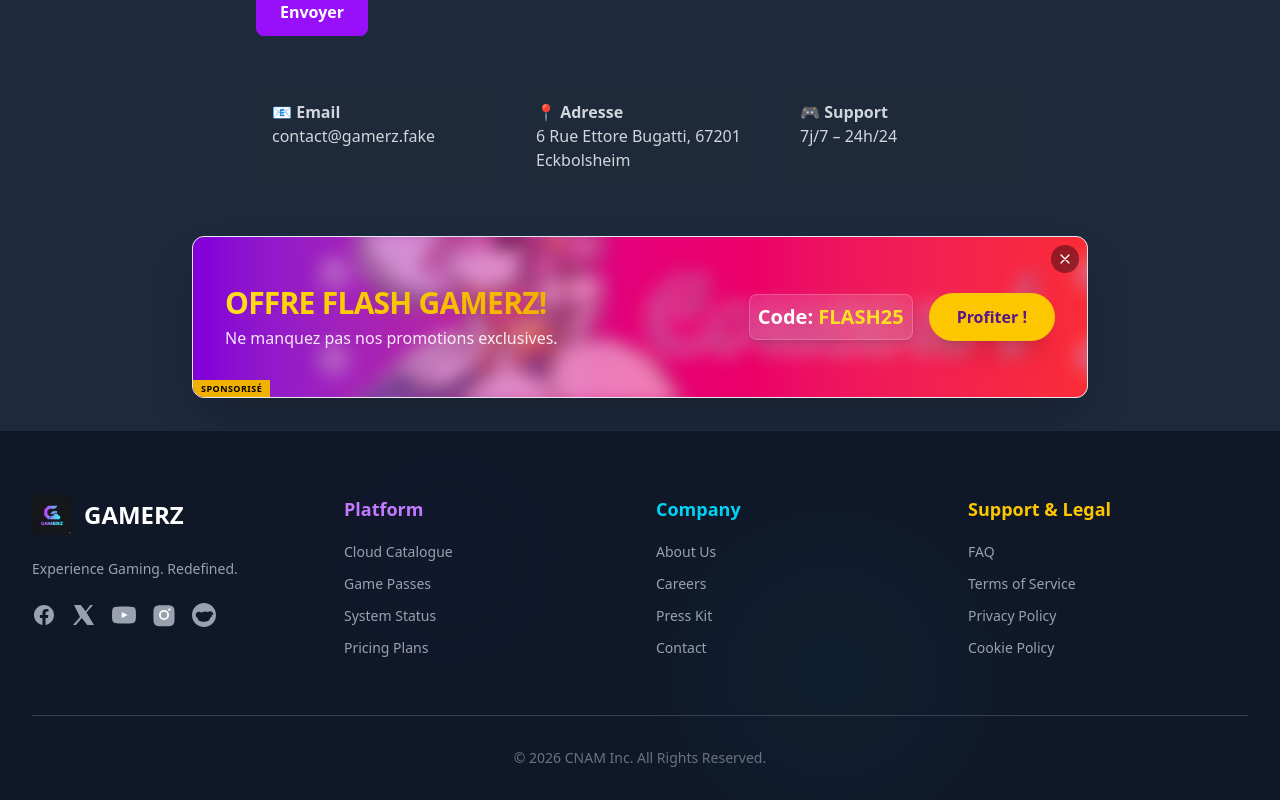
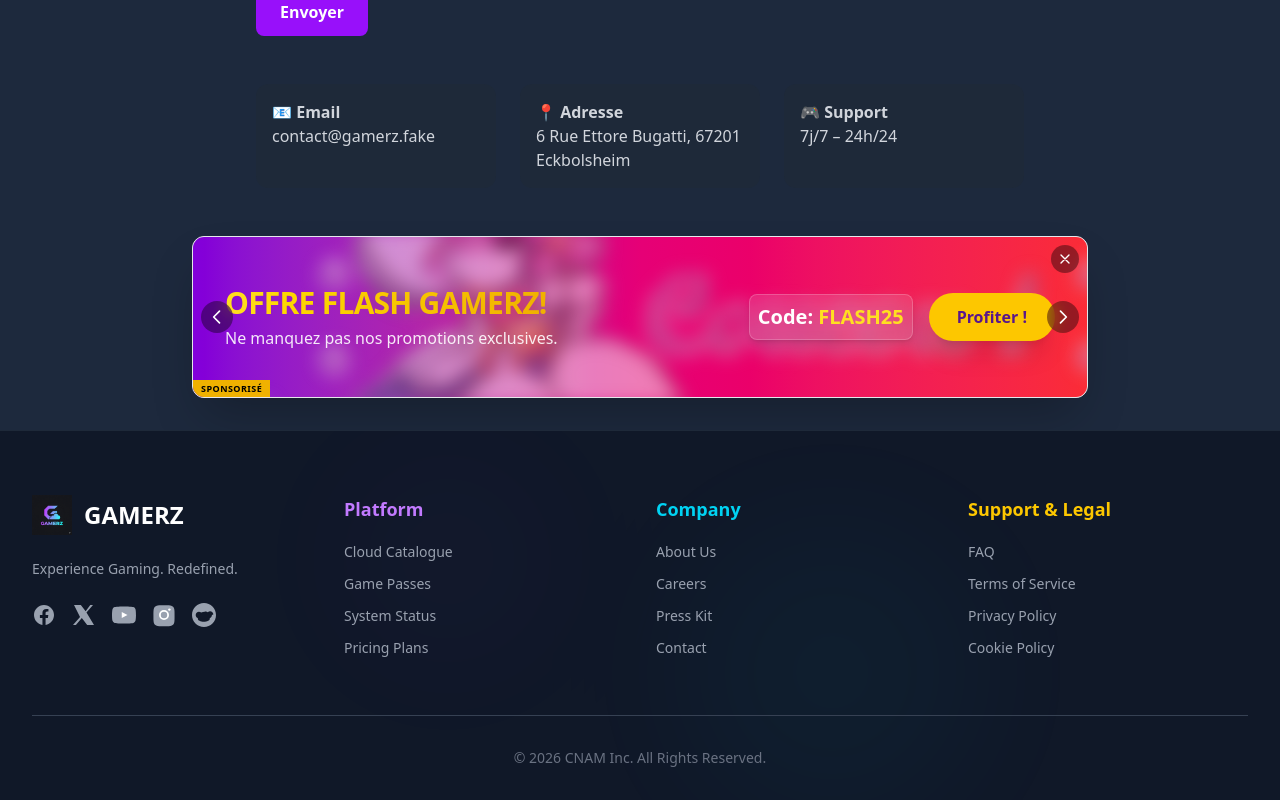
Before and after one commit to ERP-CNAM/gamers, an Angular app: page /contact-us in a window 1280 px wide. Shown: the part 608-1408 px from the top of the page. Built offline with nearby package versions, Linux system fonts and the light colour scheme.

Commit message:
Feat: Add arrows on ad

```diff
--- a/src/app/data/ads.ts
+++ b/src/app/data/ads.ts
@@ -7,7 +7,7 @@ export interface Ad {
 export const ADS: Ad[] = [
   {
     id: 1,
-    link: 'https://www.infobroadcaster.com',
+    link: 'https://infobroadcaster.netlify.app',
     html: `
       <div class="flex h-32 md:h-40 w-full items-center justify-between px-6 md:px-12 bg-gradient-to-r from-[#6324a0] via-[#9154cf] to-[#c9a7eb]">
         <div class="hidden sm:flex items-center gap-2 text-white/90">
@@ -95,7 +95,7 @@ export const ADS: Ad[] = [
   },
   {
     id: 4,
-    link: 'https://votre-site.com/promotion-speciale',
+    link: '/subscribe',
     html: `
   <div class="relative flex h-32 md:h-40 w-full items-center justify-between overflow-hidden bg-gradient-to-r from-purple-700 via-pink-600 to-red-500 px-4 md:px-8">
 
--- a/src/components/adsbanner/adsbanner.html
+++ b/src/components/adsbanner/adsbanner.html
@@ -24,6 +24,43 @@
         </svg>
       </button>
 
+      <button
+        (click)="prevAd()"
+        class="absolute left-2 top-1/2 -translate-y-1/2 z-20 bg-black/40 hover:bg-black/60 text-white rounded-full p-1.5 transition-all duration-200 backdrop-blur-sm"
+        title="Publicité précédente"
+      >
+        <svg
+          xmlns="http://www.w3.org/2000/svg"
+          class="h-5 w-5"
+          fill="none"
+          viewBox="0 0 24 24"
+          stroke="currentColor"
+        >
+          <path
+            stroke-linecap="round"
+            stroke-linejoin="round"
+            stroke-width="2"
+            d="M15 19l-7-7 7-7"
+          />
+        </svg>
+      </button>
+
+      <button
+        (click)="nextAd()"
+        class="absolute right-2 top-1/2 -translate-y-1/2 z-20 bg-black/40 hover:bg-black/60 text-white rounded-full p-1.5 transition-all duration-200 backdrop-blur-sm"
+        title="Publicité suivante"
+      >
+        <svg
+          xmlns="http://www.w3.org/2000/svg"
+          class="h-5 w-5"
+          fill="none"
+          viewBox="0 0 24 24"
+          stroke="currentColor"
+        >
+          <path stroke-linecap="round" stroke-linejoin="round" stroke-width="2" d="M9 5l7 7-7 7" />
+        </svg>
+      </button>
+
       <a
         [href]="currentAd()?.link"
         target="_blank"
--- a/src/components/adsbanner/adsbanner.ts
+++ b/src/components/adsbanner/adsbanner.ts
@@ -20,10 +20,7 @@ export class Adsbanner implements OnInit, OnDestroy {
 
   ngOnInit() {
     this.updateAd();
-    this.intervalId = setInterval(() => {
-      this.currentIndex = (this.currentIndex + 1) % ADS.length;
-      this.updateAd();
-    }, 5000);
+    this.startRotation();
   }
 
   ngOnDestroy() {
@@ -39,6 +36,30 @@ export class Adsbanner implements OnInit, OnDestroy {
     });
   }
 
+  startRotation() {
+    this.intervalId = setInterval(() => {
+      this.currentIndex = (this.currentIndex + 1) % ADS.length;
+      this.updateAd();
+    }, 5000);
+  }
+
+  nextAd() {
+    this.currentIndex = (this.currentIndex + 1) % ADS.length;
+    this.updateAd();
+    this.resetRotation();
+  }
+
+  prevAd() {
+    this.currentIndex = (this.currentIndex - 1 + ADS.length) % ADS.length;
+    this.updateAd();
+    this.resetRotation();
+  }
+
+  resetRotation() {
+    if (this.intervalId) clearInterval(this.intervalId);
+    this.startRotation();
+  }
+
   close() {
     this.isVisible.set(false);
   }
```
